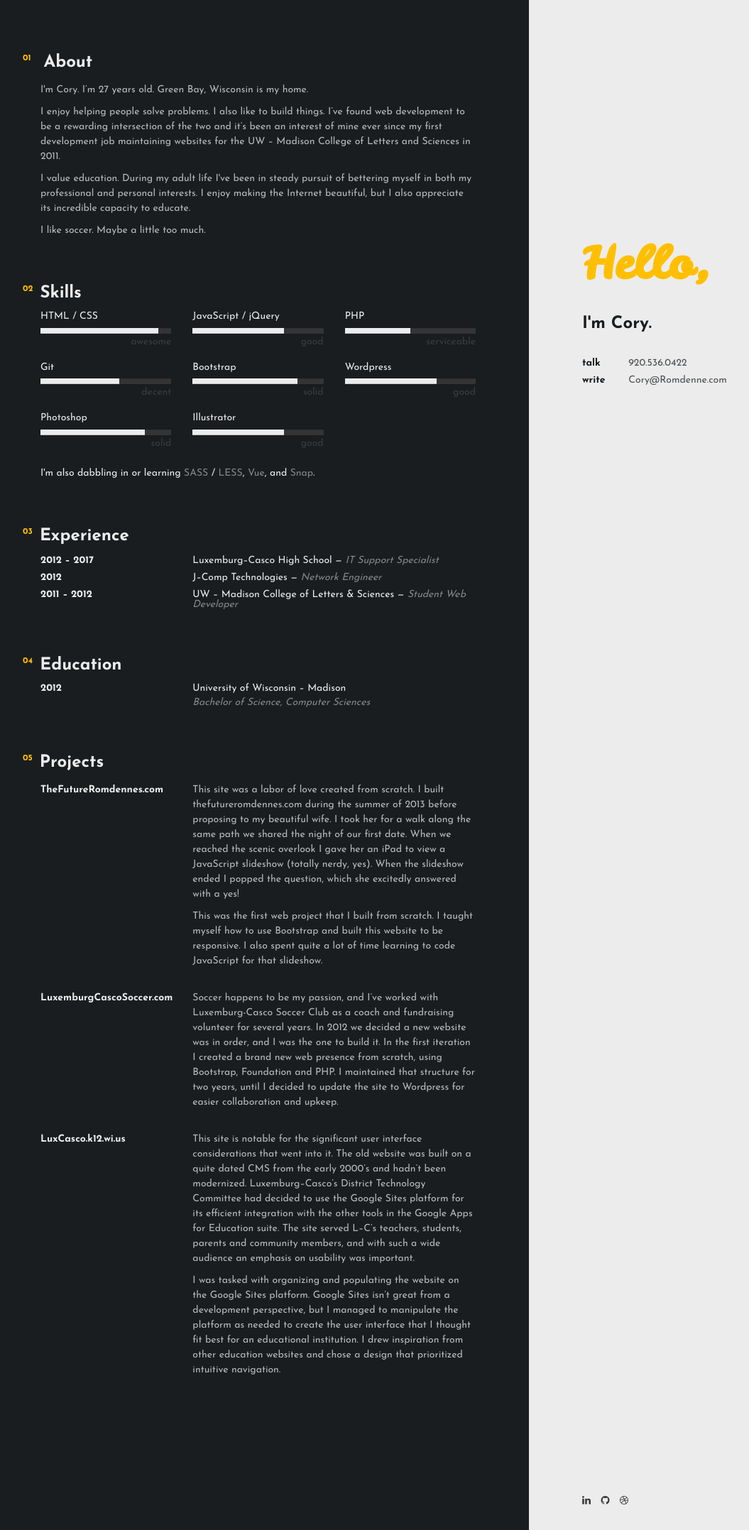
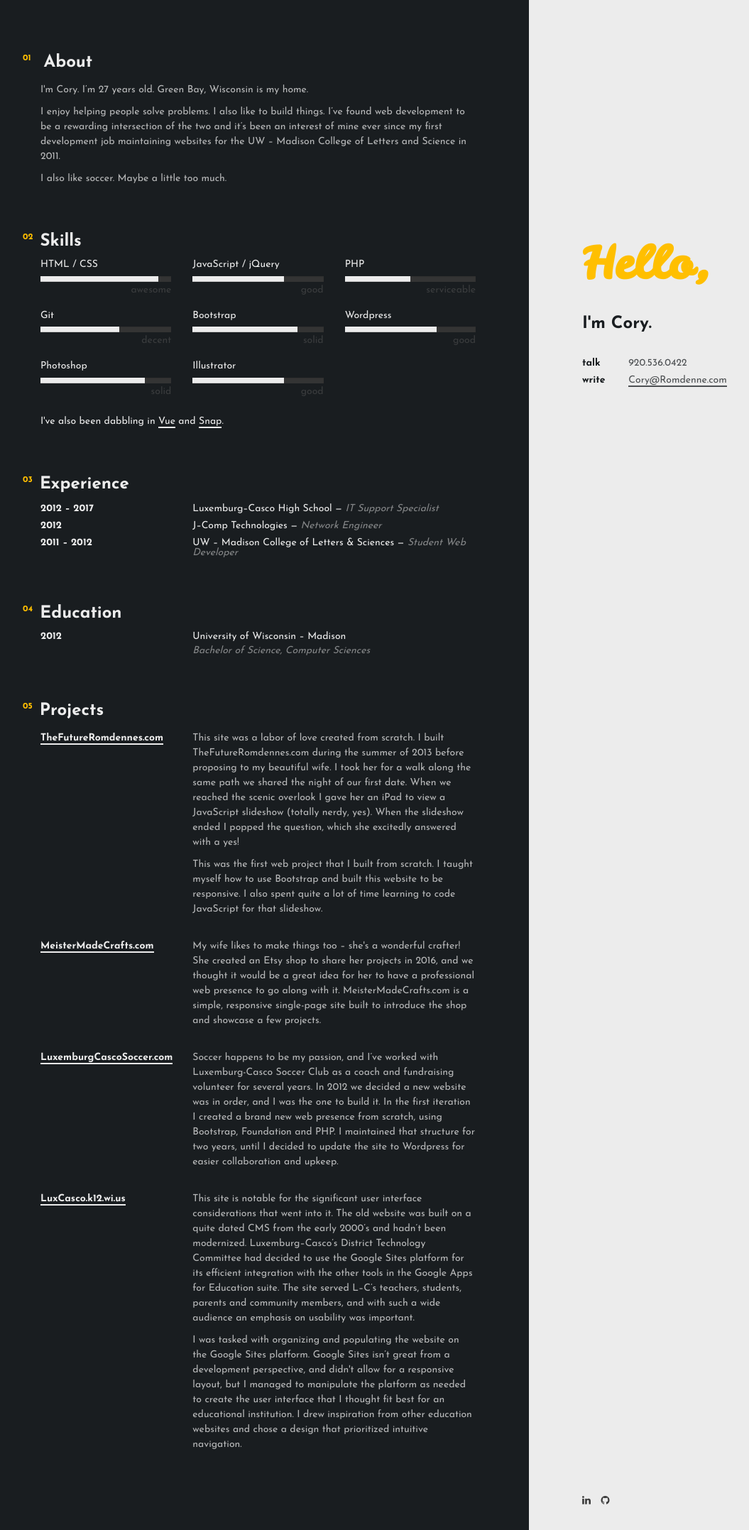
Before and after one commit to cromdenne/Personal-Website, a PHP site: page / in a window 1280 px wide. Shown: the whole page at 71% size, without its empty margins (23-1078 px from the left). Run offline with PHP 8.4, Linux system fonts and the light colour scheme.

Commit message:
Content update and links
Added MeisterMade site to projects area. Updated about area. Added
styling and effects for links. Added favicon.

```diff
--- a/css/styles.css
+++ b/css/styles.css
@@ -37,11 +37,27 @@ h1, h2, h3, h4, h5, h6 {
     opacity: 1.0;
 }
 
+.hvr, .hvr:visited {
+    border-bottom: 2px solid;
+    color: inherit;
+    transition: all 300ms;
+}
+
+.hvr:hover, .hvr:active {
+    opacity: 0.5;
+    color: inherit;
+    text-decoration: none;
+    transition: all 300ms;
+}
+
 /*===========================================================================*/
 /*  CUSTOM STYLES                                                            */
 /*===========================================================================*/
+.fancy {
+    font-family: 'Leckerli One', cursive;
+}
+
 .title {
-    font-family: 'Leckerli One', cursive;
     font-size: 64px;
     color: #ffbf00;
 }
@@ -56,16 +72,6 @@ h1, h2, h3, h4, h5, h6 {
 
 .lighter {
     opacity: 0.5;
-}
-
-.light-link {
-    opacity: 0.5;
-    color: #ececec;
-}
-
-.light-link:hover, .light-link:visited, .light-link:active {
-    text-decoration: none;
-    color: #ececec;
 }
 
 .tight {
@@ -184,8 +190,10 @@ h1, h2, h3, h4, h5, h6 {
 .social, .social:visited {
     color: #3a3a3a;
     margin-left: 10px;
+    transition: all 300ms;
 }
 
 .social:hover, .social:active {
     color: #ffbf00;
+    transition: all 300ms;
 }
--- a/index.html
+++ b/index.html
@@ -10,6 +10,10 @@
         <meta name="author" content="Cory Romdenne">
 
         <title>Cory Romdenne</title>
+
+        <!-- favicon -->
+        <link rel="shortcut icon" href="favicon.ico" type="image/x-icon">
+        <link rel="icon" href="favicon.ico" type="image/x-icon">
 
         <!-- Bootstrap -->
         <link href="css/bootstrap.min.css" rel="stylesheet">
@@ -30,7 +34,7 @@
         <div class="pane-right-sm">
 
             <div class="right-heading">
-                <h1 class="title">Hello,</h1>
+                <h1 class="fancy title">Hello,</h1>
                 <h3>I'm Cory.</h3>
             </div><!-- /.right-heading -->
 
@@ -73,9 +77,8 @@
                 <div class="row">
                     <div class="col-md-12">
                         <p class="light">I'm Cory. I’m 27 years old. Green Bay, Wisconsin is my home.</p>
-                        <p class="light">I enjoy helping people solve problems. I also like to build things. I’ve found web development to be a rewarding intersection of the two and it’s been an interest of mine ever since my first development job maintaining websites for the UW – Madison College of Letters and Sciences in 2011.</p>
-                        <p class="light">I value education. During my adult life I've been in steady pursuit of bettering myself in both my professional and personal interests. I enjoy making the Internet beautiful, but I also appreciate its incredible capacity to educate.</p>
-                        <p class="light">I like soccer. Maybe a little too much.</p>
+                        <p class="light">I enjoy helping people solve problems. I also like to build things. I’ve found web development to be a rewarding intersection of the two and it’s been an interest of mine ever since my first development job maintaining websites for the UW – Madison College of Letters and Science in 2011.</p>
+                        <p class="light">I also like soccer. Maybe a little too much.</p>
                     </div><!-- /.col-md-12 -->
                 </div><!-- /.row -->
             </div><!-- /.about -->
@@ -198,7 +201,7 @@
                 <br>
                 <div class="row">
                     <div class="col-md-12">
-                        <p>I'm also dabbling in or learning <a class="light-link" href="http://sass-lang.com/" target="_blank">SASS</a> / <a class="light-link" href="http://lesscss.org/" target="_blank">LESS</a>, <a class="light-link" href="https://vuejs.org/" target="_blank">Vue</a>, and <a class="light-link" href="http://snapsvg.io/" target="_blank">Snap</a>.</p>
+                        <p>I've also been dabbling in <a class="hvr" href="https://vuejs.org/" target="_blank">Vue</a> and <a class="hvr" href="http://snapsvg.io/" target="_blank">Snap</a>.</p>
                     </div><!-- /.col-md-12 -->
                 </div><!-- /.row -->
             </div><!-- /.skills -->
@@ -251,17 +254,26 @@
 
                 <div class="row">
                     <div class="col-md-4">
-                        <p class="heavy">TheFutureRomdennes.com</p>
+                        <a class="heavy hvr" href="http://TheFutureRomdennes.com" target="_blank">TheFutureRomdennes.com</a>
                     </div><!-- /.col-md-4 -->
                     <div class="col-md-8">
-                        <p class="light">This site was a labor of love created from scratch. I built thefutureromdennes.com during the summer of 2013 before proposing to my beautiful wife. I took her for a walk along the same path we shared the night of our first date. When we reached the scenic overlook I gave her an iPad to view a JavaScript slideshow (totally nerdy, yes). When the slideshow ended I popped the question, which she excitedly answered with a yes!
+                        <p class="light">This site was a labor of love created from scratch. I built TheFutureRomdennes.com during the summer of 2013 before proposing to my beautiful wife. I took her for a walk along the same path we shared the night of our first date. When we reached the scenic overlook I gave her an iPad to view a JavaScript slideshow (totally nerdy, yes). When the slideshow ended I popped the question, which she excitedly answered with a yes!</p>
                         <p class="light">This was the first web project that I built from scratch. I taught myself how to use Bootstrap and built this website to be responsive. I also spent quite a lot of time learning to code JavaScript for that slideshow.</p>
                     </div><!-- /.col-md-8 -->
                 </div><!-- /.row -->
                 <br>
                 <div class="row">
                     <div class="col-md-4">
-                        <p class="heavy">LuxemburgCascoSoccer.com</p>
+                        <a class="heavy hvr" href="http://MeisterMadeCrafts.com" target="_blank">MeisterMadeCrafts.com</a>
+                    </div><!-- /.col-md-4 -->
+                    <div class="col-md-8">
+                        <p class="light">My wife likes to make things too – she's a wonderful crafter! She created an Etsy shop to share her projects in 2016, and we thought it would be a great idea for her to have a professional web presence to go along with it. MeisterMadeCrafts.com is a simple, responsive single-page site built to introduce the shop and showcase a few projects.</p>
+                    </div><!-- /.col-md-8 -->
+                </div><!-- /.row -->
+                <br>
+                <div class="row">
+                    <div class="col-md-4">
+                        <a class="heavy hvr" href="http://LuxemburgCascoSoccer.com" target="_blank"">LuxemburgCascoSoccer.com</a>
                     </div><!-- /.col-md-4 -->
                     <div class="col-md-8">
                         <p class="light">Soccer happens to be my passion, and I’ve worked with Luxemburg-Casco Soccer Club as a coach and fundraising volunteer for several years. In 2012 we decided a new website was in order, and I was the one to build it. In the first iteration I created a brand new web presence from scratch, using Bootstrap, Foundation and PHP. I maintained that structure for two years, until I decided to update the site to Wordpress for easier collaboration and upkeep.</p>
@@ -270,11 +282,11 @@
                 <br>
                 <div class="row">
                     <div class="col-md-4">
-                        <p class="heavy">LuxCasco.k12.wi.us</p>
+                        <a class="heavy hvr" href="http://www.luxcasco.k12.wi.us" target="_blank"">LuxCasco.k12.wi.us</a>
                     </div><!-- /.col-md-4 -->
                     <div class="col-md-8">
                         <p class="light">This site is notable for the significant user interface considerations that went into it. The old website was built on a quite dated CMS from the early 2000’s and hadn’t been modernized. Luxemburg–Casco’s District Technology Committee had decided to use the Google Sites platform for its efficient integration with the other tools in the Google Apps for Education suite. The site served L–C’s teachers, students, parents and community members, and with such a wide audience an emphasis on usability was important.</p>
-                        <p class="light">I was tasked with organizing and populating the website on the Google Sites platform. Google Sites isn’t great from a development perspective, but I managed to manipulate the platform as needed to create the user interface that I thought fit best for an educational institution. I drew inspiration from other education websites and chose a design that prioritized intuitive navigation.</p>
+                        <p class="light">I was tasked with organizing and populating the website on the Google Sites platform. Google Sites isn’t great from a development perspective, and didn't allow for a responsive layout, but I managed to manipulate the platform as needed to create the user interface that I thought fit best for an educational institution. I drew inspiration from other education websites and chose a design that prioritized intuitive navigation.</p>
                     </div><!-- /.col-md-8 -->
                 </div><!-- /.row -->
             </div><!-- /.projects -->
@@ -284,7 +296,7 @@
         <div class="pane-right">
 
             <div class="right-heading">
-                <h1 class="title">Hello,</h1>
+                <h1 class="fancy title">Hello,</h1>
                 <h3>I'm Cory.</h3>
             </div><!-- /.right-heading -->
 
@@ -304,7 +316,7 @@
                         <p class="heavy">write</p>
                     </div><!-- /.col-md-2 -->
                     <div class="col-md-10">
-                        <p class="light">Cory@Romdenne.com</p>
+                        <a class="light hvr" href="mailto:Cory@Romdenne.com" target="_blank">Cory@Romdenne.com</a>
                     </div><!-- /.col-md-10 -->
                 </div><!-- /.row -->
             </div><!--/. right-content -->
@@ -313,7 +325,6 @@
 
                 <a class="social" href="https://www.linkedin.com/in/romdenne" target="_blank"><i class="fa fa-linkedin" aria-hidden="true"></i></a>
                 <a class="social" href="https://github.com/cromdenne" target="_blank"><i class="fa fa-github" aria-hidden="true"></i></a>
-                <a class="social" href="https://dribbble.com/cromdenne" target="_blank"><i class="fa fa-dribbble" aria-hidden="true"></i></a>
 
             </div><!-- /.right-footer -->
 
```
Also changed, not shown: favicon.ico (added).
